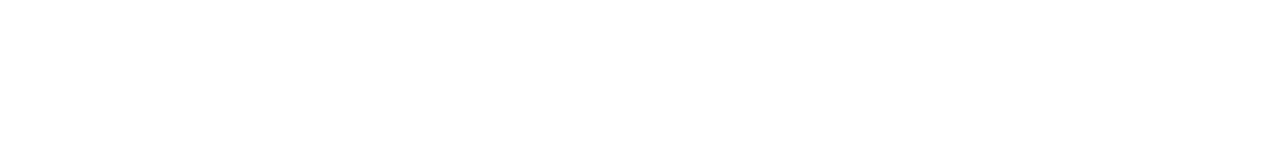
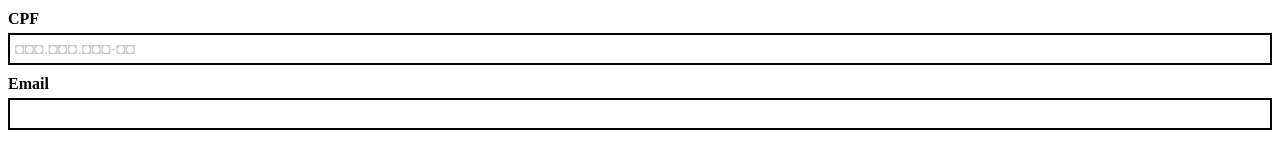
Before and after one commit to DevFC-M/validador-cpf, a plain HTML site: page index.html in a window 1280 px wide. Drawn offline with Linux system fonts and the light colour scheme.

Commit message:
estrutura-module
Criação de toda a estrutura de módulos para utilizarmos o validador sempre que precisarmos.

```diff
--- a/index.html
+++ b/index.html
@@ -5,8 +5,15 @@
     <meta http-equiv="X-UA-Compatible" content="IE=edge">
     <meta name="viewport" content="width=device-width, initial-scale=1.0">
     <title>Validador CPF</title>
+    <link rel="stylesheet" href="style.css">
 </head>
 <body>
-    <script src="script.js"></script>
+    <form action="">
+        <label for="cpf">CPF</label>
+        <input type="text" name="cpf" id="cpf" placeholder="◘◘◘.◘◘◘.◘◘◘-◘◘">
+        <label for="email">Email</label>
+        <input type="text" name="email" id="email">
+    </form>
+    <script type="module" src="script.js"></script>
 </body>
 </html>
--- a/script.js
+++ b/script.js
@@ -0,0 +1 @@
+import ValidarCpf from "./validar-cpf";
--- /dev/null
+++ b/style.css
@@ -0,0 +1,18 @@
+label{
+    display: block;
+    font-family: 'IBM Plex Mono';
+    font-weight: bold;
+    margin: 10px 0 5px 0;
+}
+
+input{
+    width: 100%;
+    padding: 5px;
+    border: 2px solid black;
+    font-size: 1em;
+    box-sizing: border-box;
+}
+
+input::placeholder{
+    color: rgba(0,0, 0, .2);
+}
--- /dev/null
+++ b/validar-cpf.js
@@ -0,0 +1,3 @@
+export default class ValidarCpf {
+
+}
```
